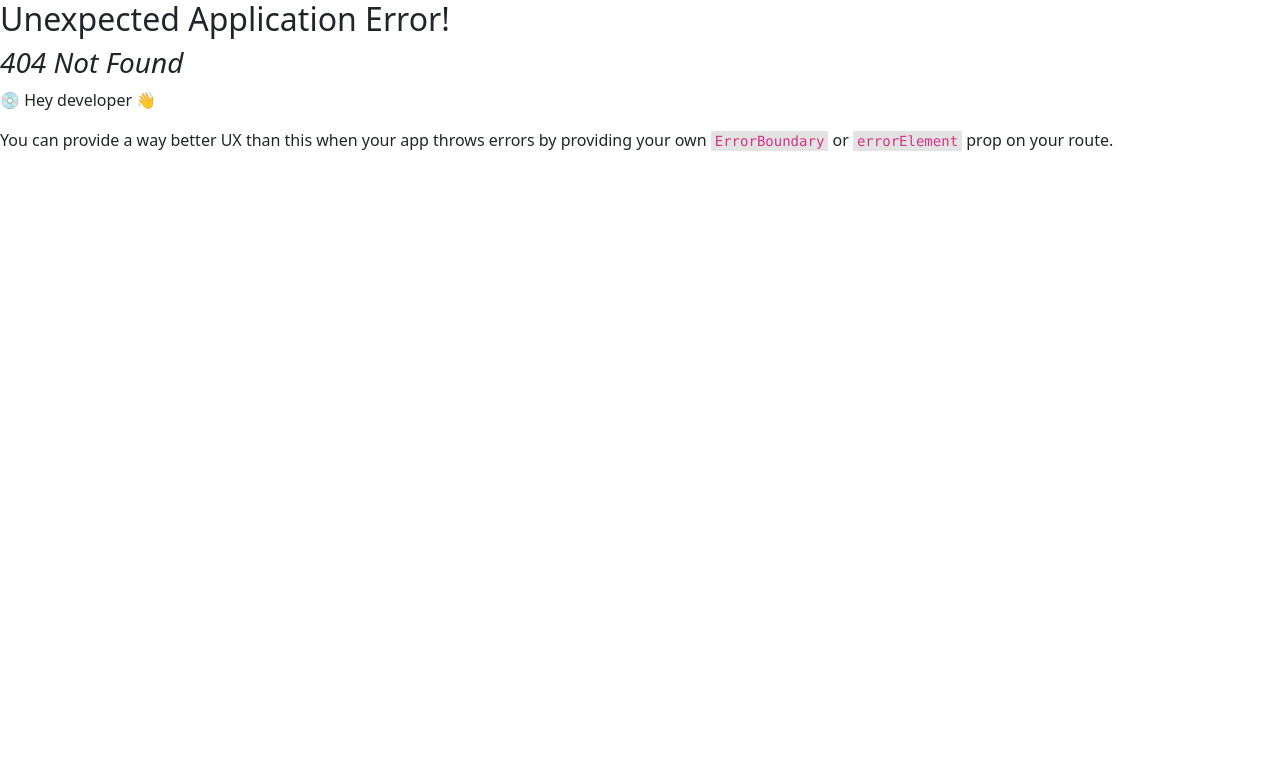
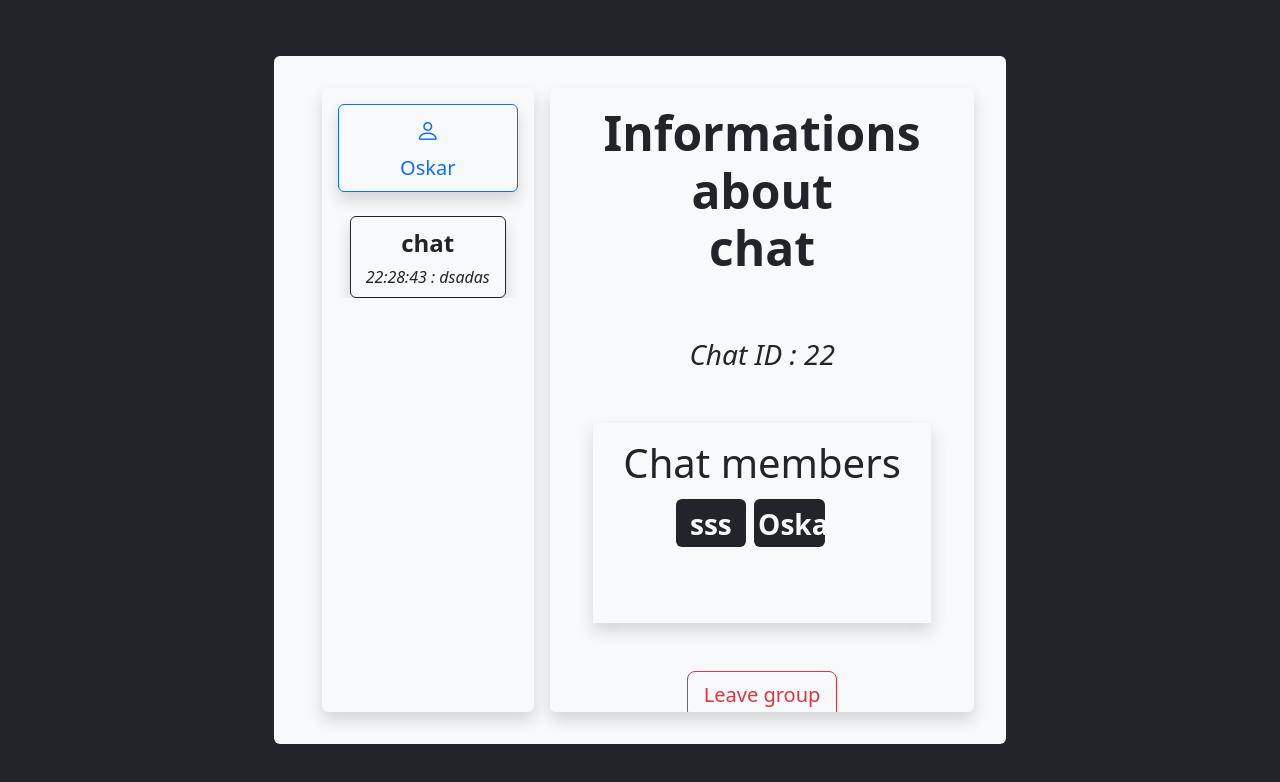
Before and after one commit to OskarProgrammer/ChatAPP, a React (Vite) app: page /account/chatInfo/22 in a window 1280 px wide. Before the commit this address had no page. Shown: the top 782 px of the page. Built offline with nearby package versions, Linux system fonts and the light colour scheme; data requests are answered from the project's data file.

Commit message:
Creating many components to simplify and diverse code

```diff
--- a/data/db.json
+++ b/data/db.json
@@ -1,6 +1,29 @@
 {
-    "currentUser" : {
-        "id" : "",
-        "isLogged" : false
+  "currentUser": {
+    "id": "1",
+    "isLogged": true
+  },
+  "users": [
+    {
+      "id": "1",
+      "login": "Oskar",
+      "password": "root"
+    },
+    {
+      "id": "233",
+      "login": "sss",
+      "password": "root"
     }
+  ],
+  "chats": [
+    {
+      "id": "22",
+      "name": "chat",
+      "participants": [
+        "233", "1"
+      ],
+      "lastMessage": "22:28:43 : dsadas"
+    }
+  ],
+  "messages": []
 }
--- a/src/App.jsx
+++ b/src/App.jsx
@@ -17,6 +17,7 @@ import { UserSettings, userSettingsLoader } from './pages/UserSettings/UserSetti
 import { logOutLoader, LogOutPage } from './pages/LogOutPage/LogOutPage'
 import { MainAccountPage } from './pages/MainAccountPage/MainAccountPage'
 import { chatLoader, ChatPage } from './pages/ChatPage/ChatPage'
+import { chatInfoLoader, ChatInfoPage } from './pages/ChatInfoPage/ChatInfoPage'
 
 
 // creating routes
@@ -60,6 +61,12 @@ const router = createBrowserRouter(
                             element={<ChatPage/>}
                             loader={chatLoader}/>
 
+                     {/* route '/account/chatInfo/:id' */}
+                     <Route path="chatInfo/:id"
+                            element={<ChatInfoPage/>}
+                            loader={chatInfoLoader}/>
+
+
                      {/* route '/account/logOut' */}
                      <Route path="logOut"
                             element={<LogOutPage/>}
--- /dev/null
+++ b/src/components/Bar/Bar.jsx
@@ -0,0 +1,26 @@
+import { Link } from "react-router-dom"
+
+export const Bar = (props) => {
+
+    // getting chatInfo from props
+    const chatInfo = props.chatInfo
+
+
+    return (
+        <div className="container-fluid d-flex flex-row bar justify-content-between">
+
+                <div></div>
+
+                <div className="my-auto">
+                    <h2 className="display-6 fw-bold">{chatInfo.name}</h2>
+                </div>
+
+                <div className="my-auto p-2">
+                    <Link to={`/account/chatInfo/${chatInfo.id}`} className="btn btn-outline-primary">
+                        <i class="bi bi-pencil fs-4"/>
+                    </Link>
+                </div>
+
+        </div>
+    )
+}
--- /dev/null
+++ b/src/components/MessageContainer/MessageContainer.jsx
@@ -0,0 +1,33 @@
+import { MessageTab } from "../MessageTab/MessageTab"
+import { PersonTab } from "../PersonTab/PersonTab"
+
+export const MessageContainer = (props) => {
+
+    // getting info from props
+    const messages = props.messages
+    const chatInfo = props.chatInfo
+    const currentUser = props.currentUser
+
+    return(
+        <div className="container-fluid
+                            d-flex flex-column flex-column-reverse
+                            text-dark chatContainer shadow py-3 gap-3">
+
+                {messages.map((message)=>(
+                    <MessageTab key={message.id} messageInfo={message} currentUserInfo={currentUser}/>
+                ))}
+
+                <h3 className="display-3 py-5">
+                    Chat with <br />
+
+                    {chatInfo.participants.map( (person) => {
+                        if (person != currentUser.id){
+                            return (<PersonTab key={person} personID={person}/>)
+                        }
+                    })}
+
+                </h3>
+
+        </div>
+    )
+}
--- /dev/null
+++ b/src/components/NewMessageInput/NewMessageInput.jsx
@@ -0,0 +1,33 @@
+import { useState } from "react"
+
+export const NewMessageInput = (props) => {
+
+    // creating useState variable
+    let [newMessage, setNewMessage] = useState("")
+
+
+    const sendMessage = () => {
+        props.onSendMessage(newMessage)
+        setNewMessage("")
+    }
+
+
+    return (
+        <div className="container-fluid d-flex flex-row gap-2">
+
+                {/* input message */}
+                <input  type="text"
+                        value={newMessage}
+                        onChange={(e)=>{setNewMessage(e.target.value)}}
+                        className="text p-2 rounded border border-1 border-dark
+                                    fs-4 col-lg-10 col-md-9 col-8" />
+
+                {/* button to send message */}
+                <button className="btn btn-outline-success col-lg-2 col-md-3 col-4"
+                        onClick={()=>{ sendMessage() }}>
+                            <i className="bi bi-send fs-4"/>
+                </button>
+
+        </div>
+    )
+}
--- /dev/null
+++ b/src/components/PeopleContainer/PeopleContainer.jsx
@@ -0,0 +1,23 @@
+
+// importing components
+import { PersonItem } from "../PersonItem/PersonItem"
+
+export const PeopleContainer = (props) => {
+
+    // getting data from props
+    const chatInfo = props.chatInfo
+
+    return (
+        <div className="container-fluid shadow col-11 p-3">
+
+                <h2 className="display-6">Chat members</h2>
+
+                <div className="container-fluid usersContainer row d-flex justify-content-center">
+                    {chatInfo.participants.map((person)=>(
+                        <PersonItem personID={person}/>
+                    ))}
+                </div>
+
+        </div>
+    )
+}
--- /dev/null
+++ b/src/components/PersonItem/PersonItem.jsx
@@ -0,0 +1,32 @@
+
+// importing function and components from react library
+import { useEffect, useState } from "react"
+
+// importing api functions
+import { getRequest } from "../../api_functions/getRequests"
+
+export const PersonItem = (props) => {
+
+    // getting personID from props
+    const personID = props.personID
+
+    // creating useState variable
+    let [personInfo, setPersonInfo] = useState({login:""})
+
+    // useEffect function to get personInfo by personID
+    useEffect(()=>{
+        const timeout = setTimeout( async () => {
+            personInfo = await getRequest(`http://localhost:3000/users/${personID}`)
+            setPersonInfo(personInfo)
+        },1)
+
+        return () => { clearTimeout(timeout) }
+    })
+
+
+    return (
+        <div className="container-fluid col-3 bg-dark text-light p-1 fs-3 fw-bold m-1 item rounded">
+            {personInfo.login}
+        </div>
+    )
+}
--- /dev/null
+++ b/src/pages/ChatInfoPage/ChatInfoPage.css
@@ -0,0 +1,10 @@
+.usersContainer {
+    scroll-snap-type: y mandatory;
+    height: 7rem;
+    overflow-y: auto;
+}
+
+.item {
+    scroll-snap-align: center;
+    height: 3rem;
+}
--- /dev/null
+++ b/src/pages/ChatInfoPage/ChatInfoPage.jsx
@@ -0,0 +1,96 @@
+
+// importing functions and components from react library
+import { redirect, useLoaderData } from "react-router-dom"
+import { useEffect, useState } from "react"
+
+// importing api functions
+import { getCurrentUser, getRequest } from "../../api_functions/getRequests"
+import { putRequest } from "../../api_functions/putRequests"
+
+// importing styles
+import "./ChatInfoPage.css"
+
+// importing components
+import { PeopleContainer } from "../../components/PeopleContainer/PeopleContainer"
+
+
+export const ChatInfoPage = () => {
+
+    // getting chatInfo from loader
+    const chatInfoLoader = useLoaderData()
+
+    // craeting useState variable
+    let [chatInfo, setChatInfo] = useState(chatInfoLoader)
+
+    // useEffect that update chatInfo every 500 ms
+    useEffect(()=>{
+        const interval = setInterval( async () => {
+            chatInfo = await getRequest(`http://localhost:3000/chats/${chatInfo.id}`)
+            setChatInfo(chatInfo)
+        }, 500)
+
+
+        return () => { clearInterval(interval) }
+    })
+
+    const leaveGroup = async () => {
+
+        // getting currentUser
+        const currentUser = await getCurrentUser()
+
+        // deleting user
+        chatInfo.participants = chatInfo.participants.filter(e => e != currentUser.id)
+
+        // updating data
+        try {
+            await putRequest(`http://localhost:3000/chats/${chatInfo.id}`, chatInfo)
+        } catch {
+            throw new Error("Error during updating chatInfo")
+        }
+
+        // TODO MAKING REFRESH OF PAGE
+
+    }
+
+
+    return (
+        <div className="container-fluid d-flex flex-column gap-5">
+
+            {/* header of page */}
+            <h2 className="display-5 fw-bold">Informations about <br/> {chatInfoLoader.name}</h2>
+
+            {/* ID */}
+            <span className="fs-3 fst-italic">Chat ID : {chatInfo.id}</span>
+
+            {/* People */}
+            <PeopleContainer chatInfo={chatInfo}/>
+
+            {/* buttons */}
+            <div className="container-fluid d-flex flex-row justify-content-center gap-2">
+                <button className="btn btn-outline-danger btn-lg" onClick={()=>{leaveGroup()}}>Leave group</button>
+            </div>
+
+        </div>
+    )
+}
+
+export const chatInfoLoader = async ( {params} ) => {
+    // getting id from params
+    const {id} = params
+
+    // getting chat info
+    const chatInfo = await getRequest(`http://localhost:3000/chats/${id}`)
+
+    // validating currentUser
+    const currentUser = await getCurrentUser()
+
+    if (!chatInfo.participants.includes(currentUser.id) && !currentUser.isLogged){
+        return redirect("/")
+    } else if ( !chatInfo.participants.includes(currentUser.id) && currentUser.isLogged){
+        return redirect("/account/")
+    }
+
+
+    // returning chatInfo
+    return chatInfo
+}
--- a/src/pages/ChatPage/ChatPage.css
+++ b/src/pages/ChatPage/ChatPage.css
@@ -1,6 +1,10 @@
 .chatContainer {
     scroll-snap-type: y mandatory;
     overflow-y: auto;
-    min-height: 33rem;
-    max-height: 33rem;
+    min-height: 28rem;
+    max-height: 28rem;
 }
+
+.bar {
+    height: 4.5rem;
+}
--- a/src/pages/ChatPage/ChatPage.jsx
+++ b/src/pages/ChatPage/ChatPage.jsx
@@ -11,9 +11,10 @@ import { getCurrentUser, getMessagesFromChat, getRequest } from "../../api_funct
 import { postRequest } from "../../api_functions/postRequests"
 import { putRequest } from "../../api_functions/putRequests"
 
-// importring components
-import { MessageTab } from "../../components/MessageTab/MessageTab"
-import { PersonTab } from "../../components/PersonTab/PersonTab"
+// importing components
+import { Bar } from "../../components/Bar/Bar"
+import { MessageContainer } from "../../components/MessageContainer/MessageContainer"
+import { NewMessageInput } from "../../components/NewMessageInput/NewMessageInput"
 
 
 
@@ -27,7 +28,6 @@ export const ChatPage = () => {
 
     // creating useState variables
     let [messages, setMessages] = useState(messagesLoader)
-    let [newMessage, setNewMessage] = useState("")
     let [currentUser, setCurrentUser] = useState(currentUserLoader)
     let [chatInfo, setChatInfo] = useState(chatInfoLoader)
 
@@ -50,7 +50,7 @@ export const ChatPage = () => {
         return () => { clearInterval(interval) }
     })
 
-    const sendMessage = async () => {
+    const sendMessage = async (newMessage) => {
         // validating data
         if (newMessage == ""){ return }
 
@@ -72,7 +72,7 @@ export const ChatPage = () => {
             throw new Error("Something went wrong during sending message")
         }
 
-        chatInfo.lastMessage = date.toLocaleTimeString() + " " + newMessage
+        chatInfo.lastMessage = date.toLocaleTimeString() + " : " + newMessage
 
         try {
             await putRequest(`http://localhost:3000/chats/${chatInfo.id}`, chatInfo)
@@ -80,51 +80,22 @@ export const ChatPage = () => {
             throw new Error("Something went wrong during sending message")
         }
 
-        setNewMessage("")
     }
 
     return (
         <div className="container-fluid d-flex flex-column gap-2">
 
+            {/* bar */}
+            <Bar chatInfo={chatInfo}/>
+
             {/* displaying messages */}
-            <div className="container-fluid
-                            d-flex flex-column flex-column-reverse
-                            text-dark chatContainer shadow py-3 gap-3">
+            <MessageContainer   messages={messages}
+                                chatInfo={chatInfo}
+                                currentUser={currentUser}/>
 
-                {messages.map((message)=>(
-                    <MessageTab key={message.id} messageInfo={message} currentUserInfo={currentUser}/>
-                ))}
-
-                <h3 className="display-3 py-5">
-                    Chat with <br />
-
-                    {chatInfo.participants.map( (person) => {
-                        if (person != currentUser.id){
-                            return (<PersonTab key={person} personID={person}/>)
-                        }
-                    })}
-
-                </h3>
-
-            </div>
 
             {/* new message input */}
-            <div className="container-fluid d-flex flex-row gap-2">
-
-                {/* input message */}
-                <input  type="text"
-                        value={newMessage}
-                        onChange={(e)=>{setNewMessage(e.target.value)}}
-                        className="text p-2 rounded border border-1 border-dark
-                                    fs-4 col-lg-10 col-md-9 col-8" />
-
-                {/* button to send message */}
-                <button className="btn btn-outline-success col-lg-2 col-md-3 col-4"
-                        onClick={()=>{ sendMessage() }}>
-                            <i className="bi bi-send fs-4"/>
-                </button>
-
-            </div>
+            <NewMessageInput onSendMessage={ sendMessage }/>
 
         </div>
     )
```
Lines whose indentation alone changed are shown as unchanged.
